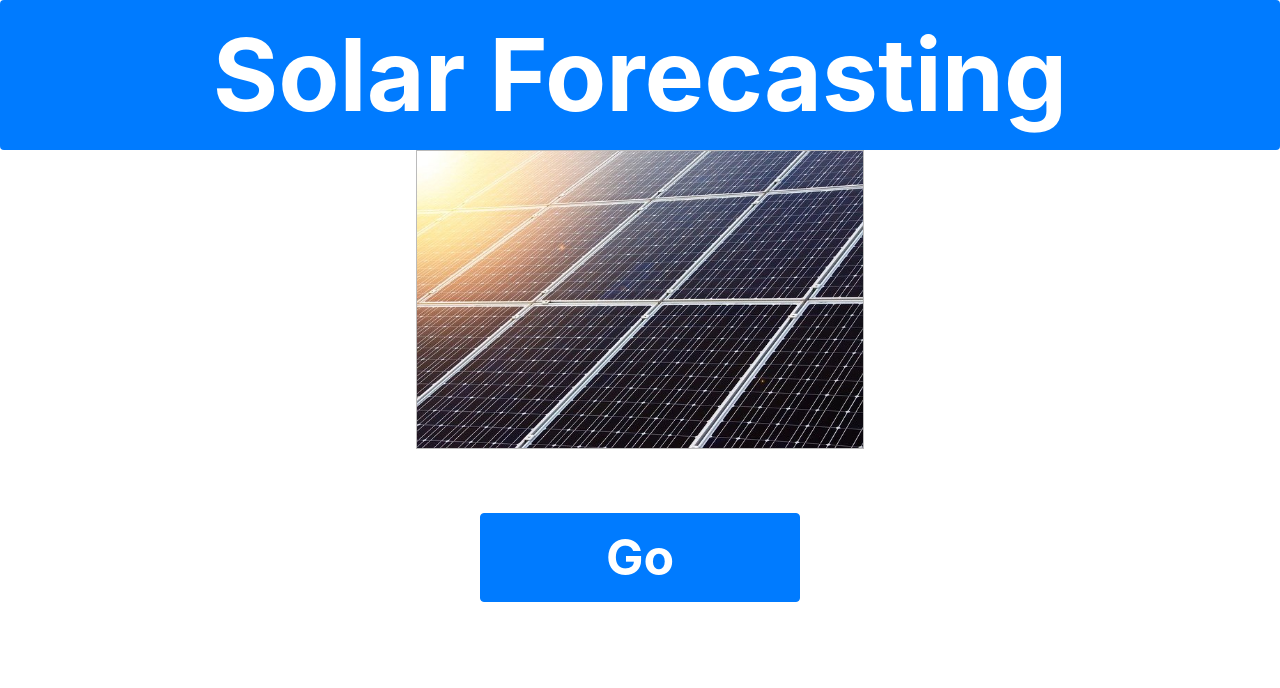
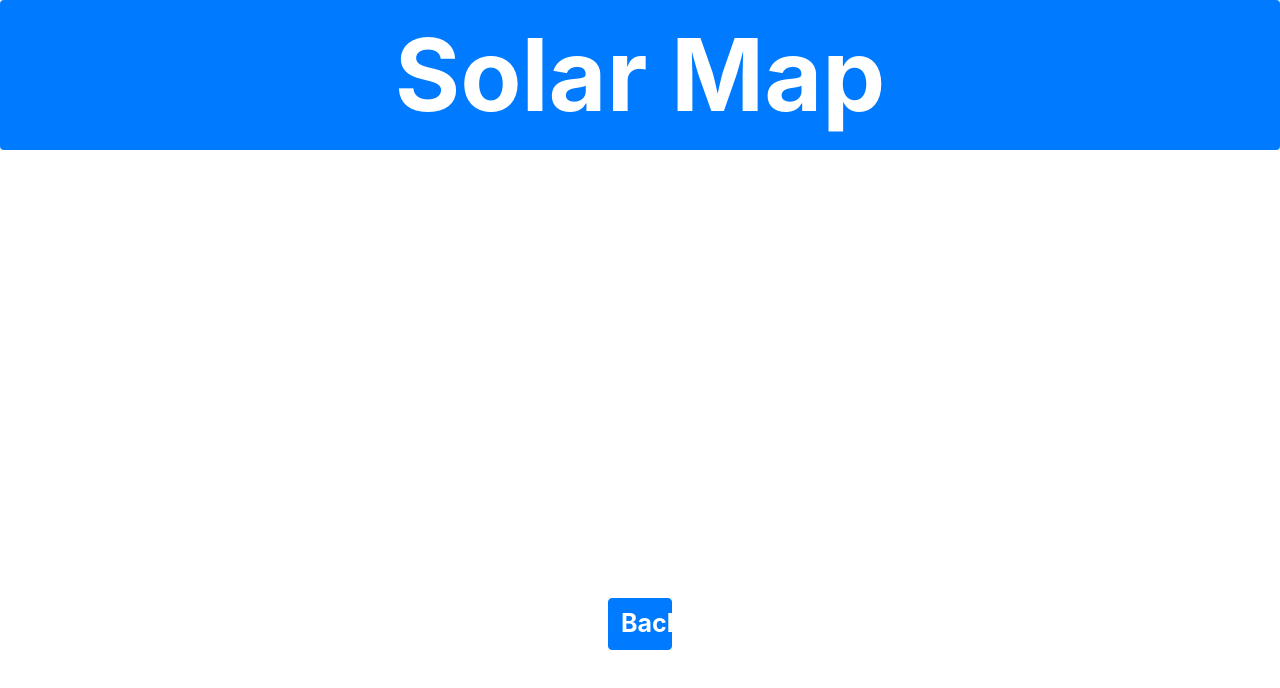
Before and after one commit to gt-big-data/solar-forecasting, a React (Create React App) app in the folder data-viz/solar-forecasting/: page /solarmap in a window 1280 px wide. Shown: the top 688 px of the page. Built offline with nearby package versions, Linux system fonts and the light colour scheme.

Commit message:
Added second screen and linked Go button to Map screen and Back button on the map screen to go back to home screen.

```diff
--- a/data-viz/solar-forecasting/package.json
+++ b/data-viz/solar-forecasting/package.json
@@ -7,8 +7,10 @@
     "@testing-library/react": "^9.5.0",
     "@testing-library/user-event": "^7.2.1",
     "bootstrap": "^4.5.2",
+    "install": "^0.13.0",
     "react": "^16.13.1",
     "react-dom": "^16.13.1",
+    "react-router-dom": "^5.2.0",
     "react-scripts": "3.4.3"
   },
   "scripts": {
--- a/data-viz/solar-forecasting/src/App.js
+++ b/data-viz/solar-forecasting/src/App.js
@@ -1,25 +1,20 @@
 import React from 'react';
 import logo from './logo.svg';
 import './App.css';
-
+import SolarTitle from './components/SolarTitle';
+import SolarMap from './components/SolarMap';
+import {BrowserRouter as Router, Switch, Route} from 'react-router-dom';
 function App() {
   return (
-    <div className="App">
-      <header className="App-header">
-        <img src={logo} className="App-logo" alt="logo" />
-        <p>
-          Edit <code>src/App.js</code> and save to reload.
-        </p>
-        <a
-          className="App-link"
-          href="https://reactjs.org"
-          target="_blank"
-          rel="noopener noreferrer"
-        >
-          Learn React
-        </a>
-      </header>
-    </div>
+    <Router>
+      <div className="App">
+        <Switch>
+        <Route path="/" exact component={SolarTitle} />
+        <Route path="/solarmap" component={SolarMap}/>
+        </Switch>
+      </div>
+    </Router>
+
   );
 }
 
--- /dev/null
+++ b/data-viz/solar-forecasting/src/components/SolarMap.jsx
@@ -0,0 +1,41 @@
+import React, {Component} from 'react';
+import {Link} from 'react-router-dom';
+class SolarMap extends Component {
+	render() {
+		return (
+			<div>
+				<title
+					style={
+						{
+							fontSize: 100,
+							fontWeight : 'bold',
+							textAlign: 'center',
+							width: "100%",
+						}
+					}
+					className="badge badge-primary">
+					Solar Map
+				</title>
+				<Link to='/'>
+					<button
+						type="button"
+						class="btn btn-primary"
+						style={
+							{
+								display: 'block',
+								fontWeight : 'bold',
+								fontSize: 25,
+								marginLeft: 'auto',
+							  	marginRight: 'auto',
+							  	width: "5%",
+							  	marginTop: "35%",
+							}
+						}>
+						Back
+				 	</button>
+			 	</Link>
+			</div>
+		);
+	}
+}
+export default SolarMap;
--- a/data-viz/solar-forecasting/src/components/SolarTitle.jsx
+++ b/data-viz/solar-forecasting/src/components/SolarTitle.jsx
@@ -1,5 +1,9 @@
 import React, {Component} from 'react';
 import solar from '../images/solar.jpg';
+import solarMap from './SolarMap';
+import {Link} from 'react-router-dom';
+
+
 class SolarTitle extends Component {
 	render() {
 		return(
@@ -28,6 +32,7 @@ class SolarTitle extends Component {
 						}
 					}
 					src={solar} alt=""/>
+				<Link to='/solarmap'>
 					<button
 						type="button"
 						class="btn btn-primary"
@@ -44,6 +49,7 @@ class SolarTitle extends Component {
 						}>
 						Go
 					 </button>
+				 </Link>
 			</div>
 		);
 	}
--- a/data-viz/solar-forecasting/src/index.js
+++ b/data-viz/solar-forecasting/src/index.js
@@ -1,13 +1,13 @@
 import React from 'react';
 import ReactDOM from 'react-dom';
+import {Link} from 'react-router-dom';
 import './index.css';
 import App from './App';
 import * as serviceWorker from './serviceWorker';
 import 'bootstrap/dist/css/bootstrap.css';
-import SolarTitle from './components/SolarTitle';
 ReactDOM.render(
   <React.StrictMode>
-    <SolarTitle />
+    <App />
   </React.StrictMode>,
   document.getElementById('root')
 );
```
Also changed, not shown: 1 other file (tests, documents, lock files or other folders). Lines whose indentation alone changed are shown as unchanged.
